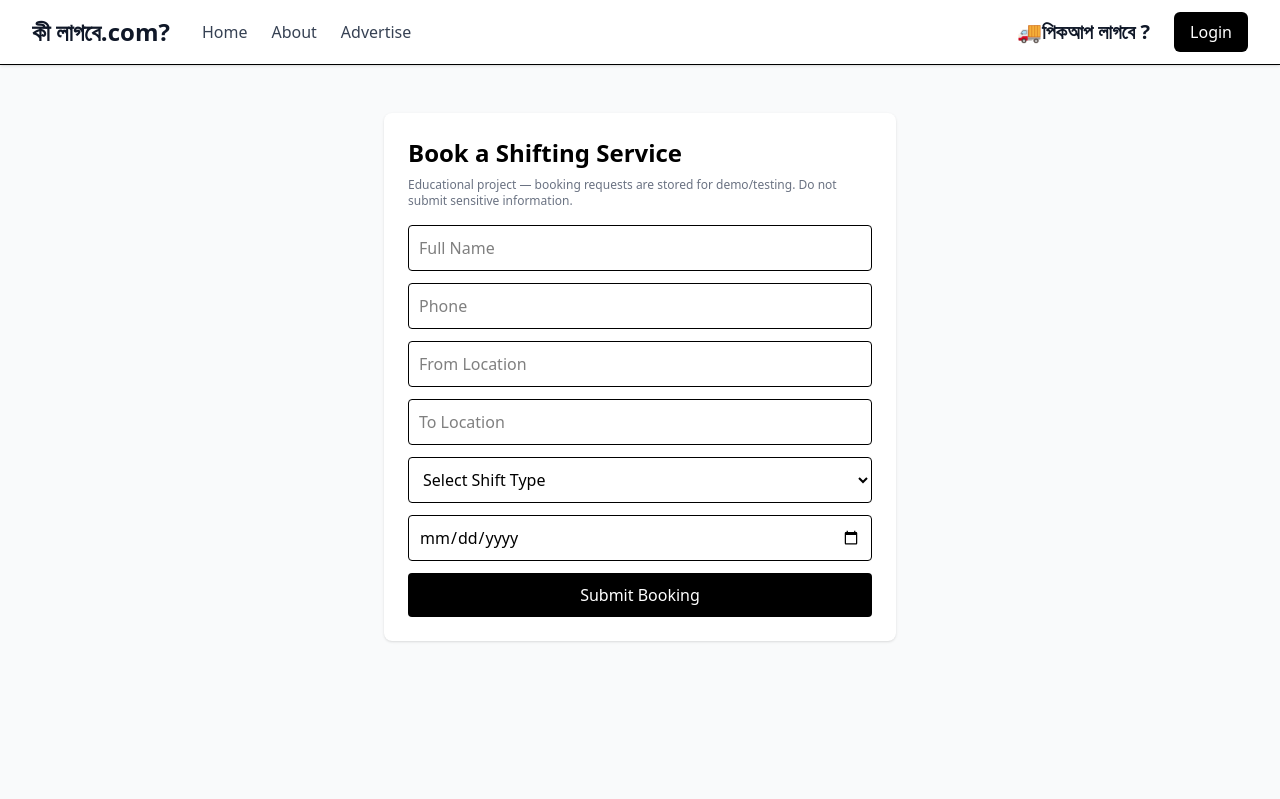
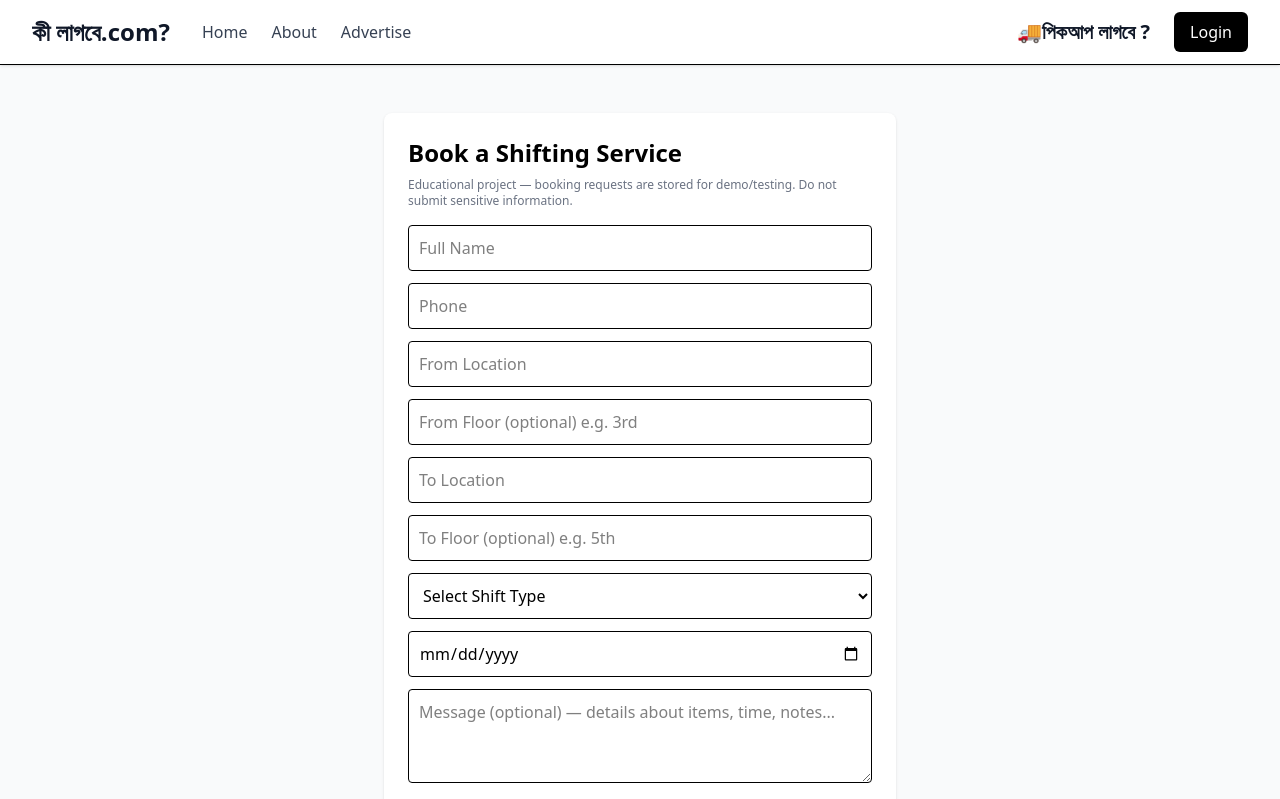
Before and after one commit to error7buddy/KiLagbe.Com, a React (Vite) app in the folder frontend/: page /book-shifting/1 in a window 1280 px wide. Shown: the top 799 px of the page. Built offline with nearby package versions, Linux system fonts and the light colour scheme; no server answers.

Commit message:
fixed shift

```diff
--- a/frontend/src/Components/Shifting/BookShifting.jsx
+++ b/frontend/src/Components/Shifting/BookShifting.jsx
@@ -38,14 +38,17 @@ const BookShifting = () => {
     try {
       if (!API) return alert("❌ VITE_API_URL missing");
 
-      // ✅ send only what backend schema supports
+      // ✅ send fields that backend supports (now includes floors + message)
       const payload = {
         name: form.name,
         phone: form.phone,
         from_location: form.from_location,
+        from_floor: form.from_floor,
         to_location: form.to_location,
+        to_floor: form.to_floor,
         shift_type: form.shift_type,
         date: form.date,
+        message: form.message,
       };
 
       const res = await axios.post(`${API}/api/shifting-orders`, payload);
@@ -62,14 +65,16 @@ const BookShifting = () => {
     }
   };
 
-  // ✅ Clear UI if API missing (no behavior change, just clarity)
   if (!API) {
     return (
       <div className="min-h-screen bg-gray-50 px-4 py-10 flex items-center justify-center">
         <div className="bg-white border rounded-xl shadow p-6 max-w-md w-full text-center">
-          <h2 className="text-xl font-bold text-gray-800 mb-2">⚠️ Service Unavailable</h2>
+          <h2 className="text-xl font-bold text-gray-800 mb-2">
+            ⚠️ Service Unavailable
+          </h2>
           <p className="text-sm text-gray-600">
-            API configuration is missing. Please set <span className="font-medium">VITE_API_URL</span> and redeploy.
+            API configuration is missing. Please set{" "}
+            <span className="font-medium">VITE_API_URL</span> and redeploy.
           </p>
         </div>
       </div>
@@ -83,9 +88,9 @@ const BookShifting = () => {
           Book a Shifting Service
         </h2>
 
-        {/* ✅ Trust note for Google Safe Browsing (no functionality change) */}
         <p className="text-xs text-gray-500 mb-4">
-          Educational project — booking requests are stored for demo/testing. Do not submit sensitive information.
+          Educational project — booking requests are stored for demo/testing. Do
+          not submit sensitive information.
         </p>
 
         <form onSubmit={handleSubmit} className="space-y-3">
@@ -117,12 +122,28 @@ const BookShifting = () => {
           />
 
           <input
+            name="from_floor"
+            placeholder="From Floor (optional) e.g. 3rd"
+            value={form.from_floor}
+            onChange={handleChange}
+            className="w-full p-2.5 border rounded focus:outline-none focus:ring-2 focus:ring-black/20"
+          />
+
+          <input
             name="to_location"
             placeholder="To Location"
             value={form.to_location}
             onChange={handleChange}
             className="w-full p-2.5 border rounded focus:outline-none focus:ring-2 focus:ring-black/20"
             required
+          />
+
+          <input
+            name="to_floor"
+            placeholder="To Floor (optional) e.g. 5th"
+            value={form.to_floor}
+            onChange={handleChange}
+            className="w-full p-2.5 border rounded focus:outline-none focus:ring-2 focus:ring-black/20"
           />
 
           <select
@@ -147,6 +168,15 @@ const BookShifting = () => {
             required
           />
 
+          <textarea
+            name="message"
+            placeholder="Message (optional) — details about items, time, notes..."
+            value={form.message}
+            onChange={handleChange}
+            rows={3}
+            className="w-full p-2.5 border rounded focus:outline-none focus:ring-2 focus:ring-black/20"
+          />
+
           <button
             type="submit"
             className="w-full bg-black text-white py-2.5 rounded hover:bg-gray-800 transition"
```
Also changed, not shown: 2 other files (tests, documents, lock files or other folders).
